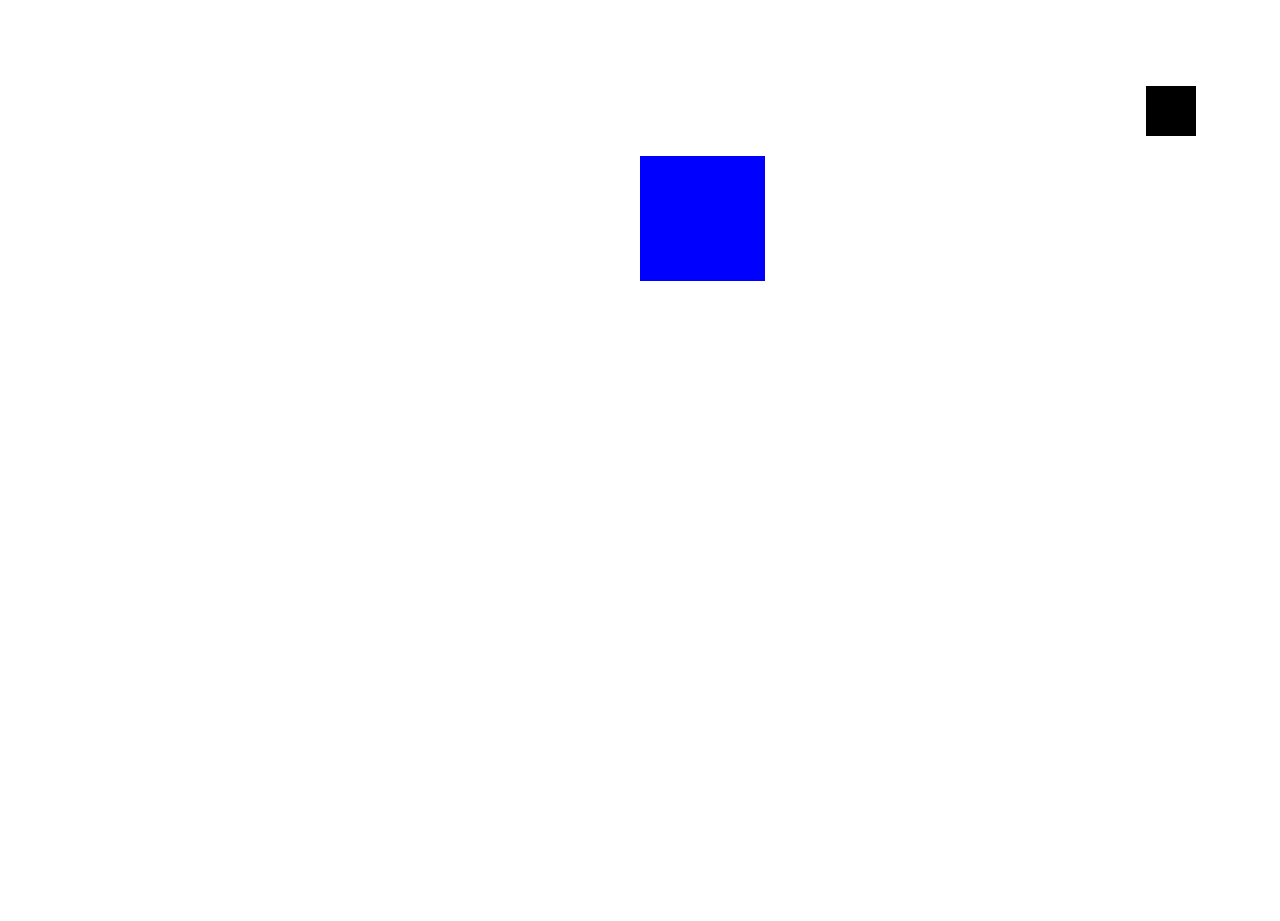
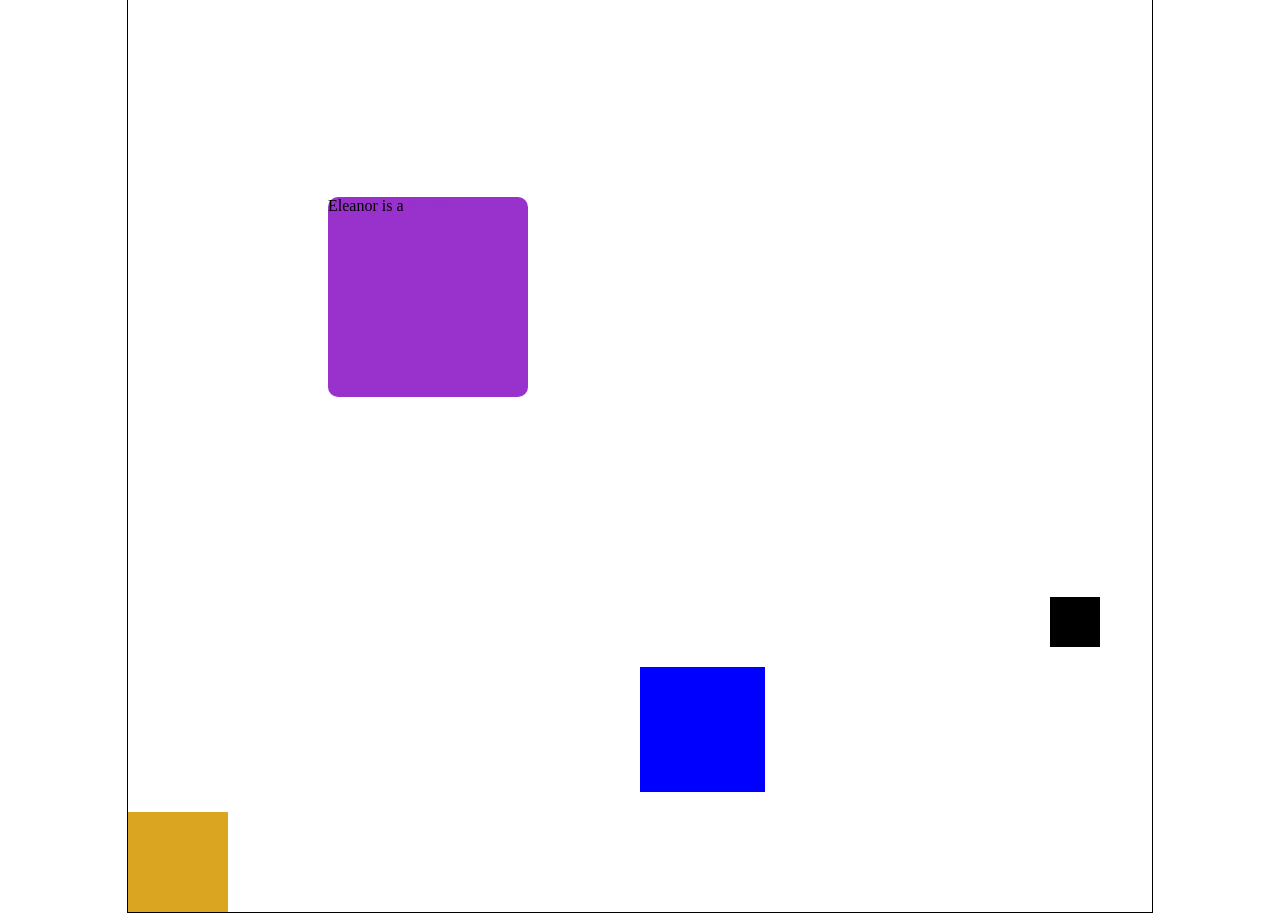
Before and after one commit to dennisgarbis/transitions, a plain HTML site: page starter.html in a window 1280 px wide. Shown: the part 522-1443 px from the top of the page. Before the commit the page ends 831 px from the top, so only its background shows below. Drawn offline with Linux system fonts and the light colour scheme.

Commit message:
added few more boxes, changed body css

```diff
--- a/style.css
+++ b/style.css
@@ -1,6 +1,8 @@
 body {
-    display: flex;
-    flex-wrap: wrap;
+    width: 80%;
+    margin-left: auto;
+    margin-right: auto;
+    border: thin solid black;
 }
 .box1 {
     margin: 20px;
@@ -89,7 +91,7 @@ body {
     margin: 200px;
     color: darkorchid;
     margin-left: 50%;
-    transform: rotate(1080deg) scale(3);
+    transform: rotate(1080deg) scale(1.5);
 }
 .box4:hover > .nerd {
     display: flex;
@@ -108,7 +110,7 @@ body {
 .box5:hover {
     background-color: chartreuse;
     border-radius: 25px;
-    margin-left: 50%;
+    margin-left: 85%;
     display: flex;
     justify-content: center;
     align-items: center;
@@ -131,3 +133,14 @@ body {
     height: 15px;
 
 }
+.box7 {
+    background: goldenrod;
+    width: 100px;
+    height: 100px;
+    transition: 1.5s ease-out;
+}
+.box7:hover {
+    background: forestgreen;
+
+    transform: rotate(90deg) skewy(5deg);
+}
```
